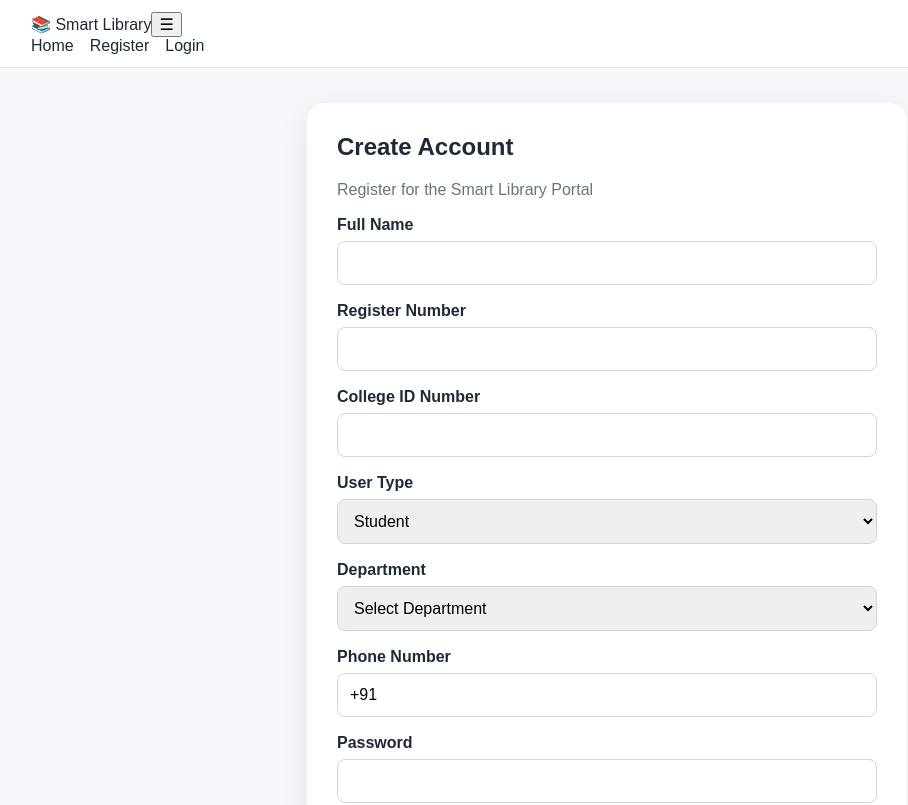
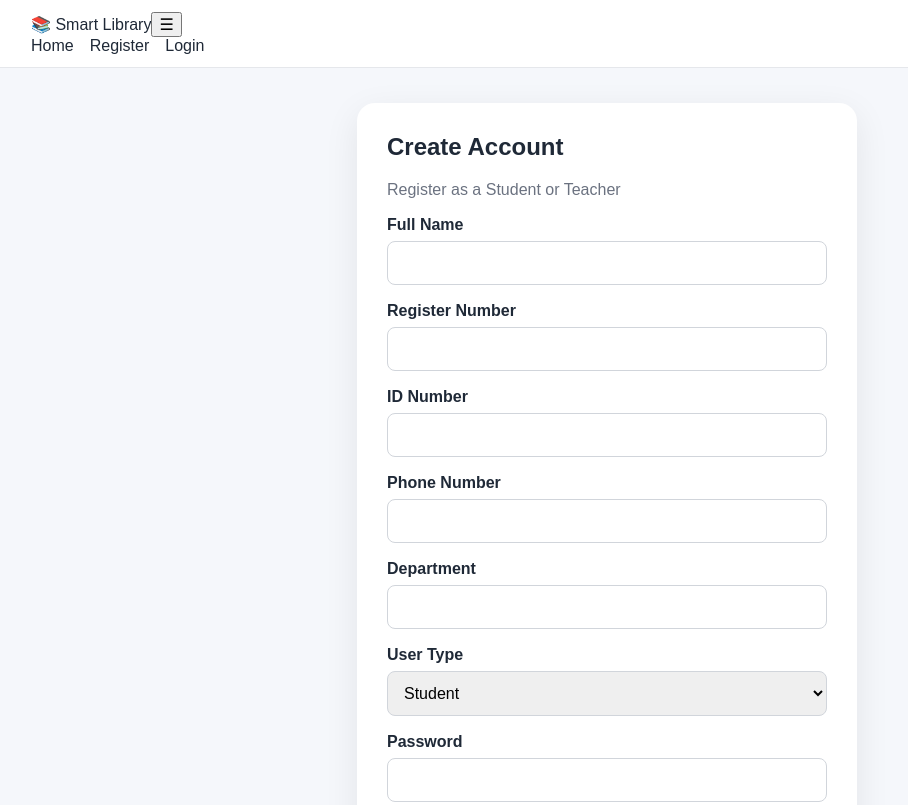
Before and after one commit to rlrenjith71-star/Smart-library-portal, a React (Vite) app in the folder frontend/: page /register in a window 1280 px wide. Shown: the top 805 px of the page, without its empty margins (33-941 px from the left). Built offline with nearby package versions, Linux system fonts and the light colour scheme.

Commit message:
Update Register.jsx

```diff
--- a/frontend/src/pages/Register.jsx
+++ b/frontend/src/pages/Register.jsx
@@ -1,77 +1,76 @@
 import { useState } from "react";
+import { useNavigate, Link } from "react-router-dom";
 import api from "../services/api";
-import { useNavigate, Link } from "react-router-dom";
 
-const departments = [
-  "MBA",
-  "Civil",
-  "ECE",
-  "Mechanical",
-  "Diploma",
-  "AI",
-  "EEE",
-  "MCA"
-];
-
-export default function Register() {
+function Register() {
   const navigate = useNavigate();
 
   const [form, setForm] = useState({
     name: "",
     registerNumber: "",
     idNumber: "",
-    phone: "+91",
+    phone: "",
+    department: "",
+    role: "student",
     password: "",
-    confirmPassword: "",
-    role: "student",
-    department: ""
+    confirmPassword: ""
   });
 
-  const [message, setMessage] = useState("");
-  const [loading, setLoading] = useState(false);
+  const [message, setMessage] =
+    useState("");
+
+  const [loading, setLoading] =
+    useState(false);
 
   const updateField = (field, value) => {
-    setForm((previous) => ({
-      ...previous,
+    setForm({
+      ...form,
       [field]: value
-    }));
+    });
   };
 
-  const handleRegister = async (event) => {
+  const handleSubmit = async (event) => {
     event.preventDefault();
 
-    if (form.password !== form.confirmPassword) {
-      setMessage("Passwords do not match");
+    setMessage("");
+
+    if (
+      form.password !==
+      form.confirmPassword
+    ) {
+      setMessage("Passwords do not match.");
       return;
     }
 
     setLoading(true);
-    setMessage("");
 
     try {
-      const response = await api.post("/auth/register", {
-        name: form.name,
-        registerNumber: form.registerNumber,
-        idNumber: form.idNumber,
-        phone: form.phone,
-        password: form.password,
-        role: form.role,
-        department: form.department
-      });
+      const response = await api.post(
+        "/register",
+        {
+          name: form.name,
+          registerNumber: form.registerNumber,
+          idNumber: form.idNumber,
+          phone: form.phone,
+          department: form.department,
+          role: form.role,
+          password: form.password
+        }
+      );
 
       setMessage(
         response.data.message ||
-        "Registration completed successfully"
+        "Registration successful."
       );
 
       setTimeout(() => {
         navigate("/login");
-      }, 1500);
+      }, 1200);
 
     } catch (error) {
       setMessage(
         error.response?.data?.message ||
-        "Registration failed"
+        "Registration failed."
       );
     } finally {
       setLoading(false);
@@ -80,13 +79,17 @@ export default function Register() {
 
   return (
     <div className="auth-page">
+
       <form
-        className="auth-card register-card"
-        onSubmit={handleRegister}
+        className="auth-card"
+        onSubmit={handleSubmit}
       >
+
         <h2>Create Account</h2>
 
-        <p>Register for the Smart Library Portal</p>
+        <p>
+          Register as a Student or Teacher
+        </p>
 
         {message && (
           <div className="info-message">
@@ -95,101 +98,118 @@ export default function Register() {
         )}
 
         <label>Full Name</label>
+
         <input
+          type="text"
           value={form.name}
-          onChange={(e) =>
-            updateField("name", e.target.value)
+          onChange={(event) =>
+            updateField(
+              "name",
+              event.target.value
+            )
           }
           required
         />
 
         <label>Register Number</label>
+
         <input
+          type="text"
           value={form.registerNumber}
-          onChange={(e) =>
+          onChange={(event) =>
             updateField(
               "registerNumber",
-              e.target.value
+              event.target.value
             )
           }
           required
         />
 
-        <label>College ID Number</label>
+        <label>ID Number</label>
+
         <input
+          type="text"
           value={form.idNumber}
-          onChange={(e) =>
-            updateField("idNumber", e.target.value)
+          onChange={(event) =>
+            updateField(
+              "idNumber",
+              event.target.value
+            )
+          }
+          required
+        />
+
+        <label>Phone Number</label>
+
+        <input
+          type="tel"
+          value={form.phone}
+          onChange={(event) =>
+            updateField(
+              "phone",
+              event.target.value
+            )
+          }
+          required
+        />
+
+        <label>Department</label>
+
+        <input
+          type="text"
+          value={form.department}
+          onChange={(event) =>
+            updateField(
+              "department",
+              event.target.value
+            )
           }
           required
         />
 
         <label>User Type</label>
+
         <select
           value={form.role}
-          onChange={(e) =>
-            updateField("role", e.target.value)
+          onChange={(event) =>
+            updateField(
+              "role",
+              event.target.value
+            )
           }
         >
-          <option value="student">Student</option>
-          <option value="staff">Staff</option>
+          <option value="student">
+            Student
+          </option>
+
+          <option value="teacher">
+            Teacher
+          </option>
         </select>
 
-        <label>Department</label>
-        <select
-          value={form.department}
-          onChange={(e) =>
-            updateField(
-              "department",
-              e.target.value
-            )
-          }
-          required
-        >
-          <option value="">
-            Select Department
-          </option>
+        <label>Password</label>
 
-          {departments.map((department) => (
-            <option
-              key={department}
-              value={department}
-            >
-              {department}
-            </option>
-          ))}
-        </select>
-
-        <label>Phone Number</label>
-        <input
-          value={form.phone}
-          onChange={(e) =>
-            updateField("phone", e.target.value)
-          }
-          required
-        />
-
-        <label>Password</label>
         <input
           type="password"
           value={form.password}
-          onChange={(e) =>
+          onChange={(event) =>
             updateField(
               "password",
-              e.target.value
+              event.target.value
             )
           }
           required
         />
 
         <label>Confirm Password</label>
+
         <input
           type="password"
           value={form.confirmPassword}
-          onChange={(e) =>
+          onChange={(event) =>
             updateField(
               "confirmPassword",
-              e.target.value
+              event.target.value
             )
           }
           required
@@ -201,17 +221,22 @@ export default function Register() {
           disabled={loading}
         >
           {loading
-            ? "Please wait..."
-            : "Complete Registration"}
+            ? "Registering..."
+            : "Register"}
         </button>
 
         <p className="auth-footer">
-          Already registered?{" "}
+          Already have an account?{" "}
+
           <Link to="/login">
             Login
           </Link>
         </p>
+
       </form>
+
     </div>
   );
 }
+
+export default Register;
```
